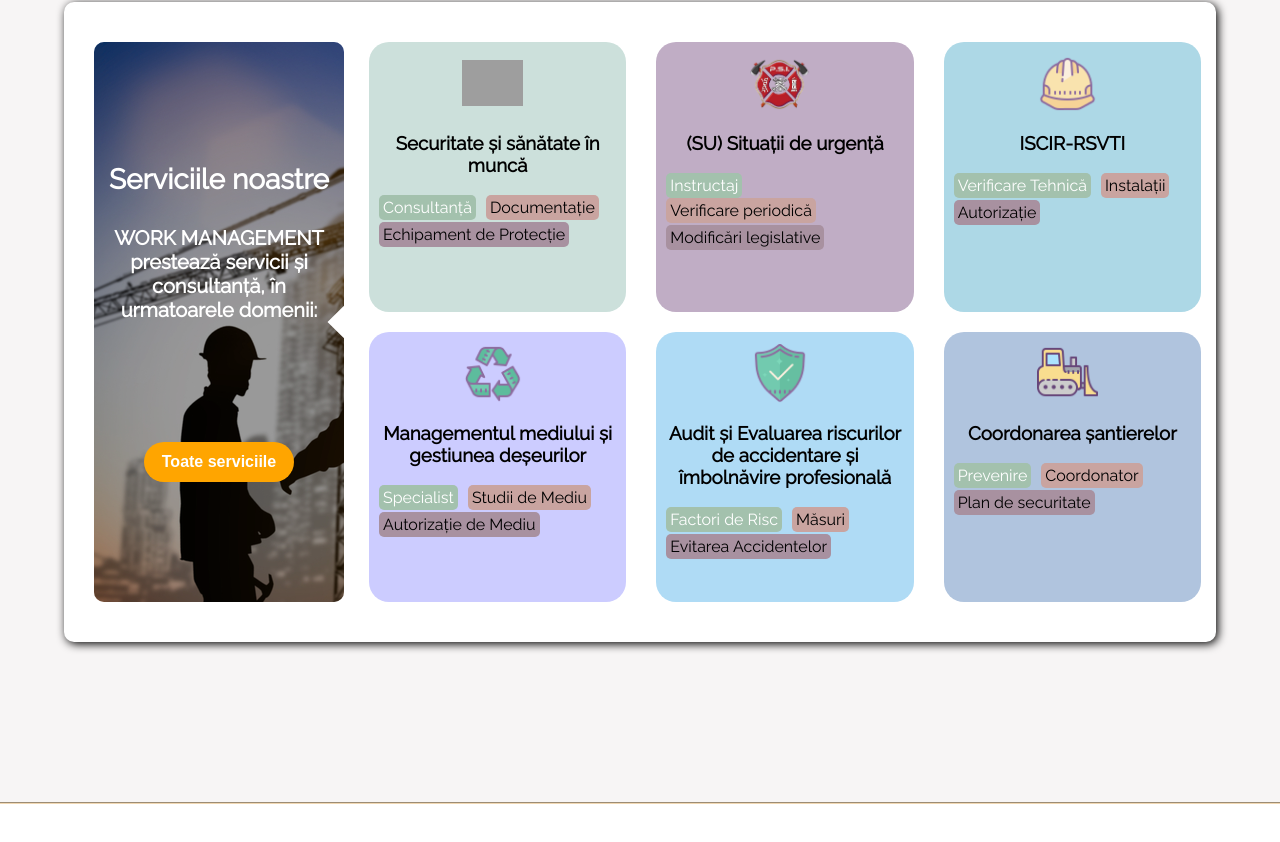
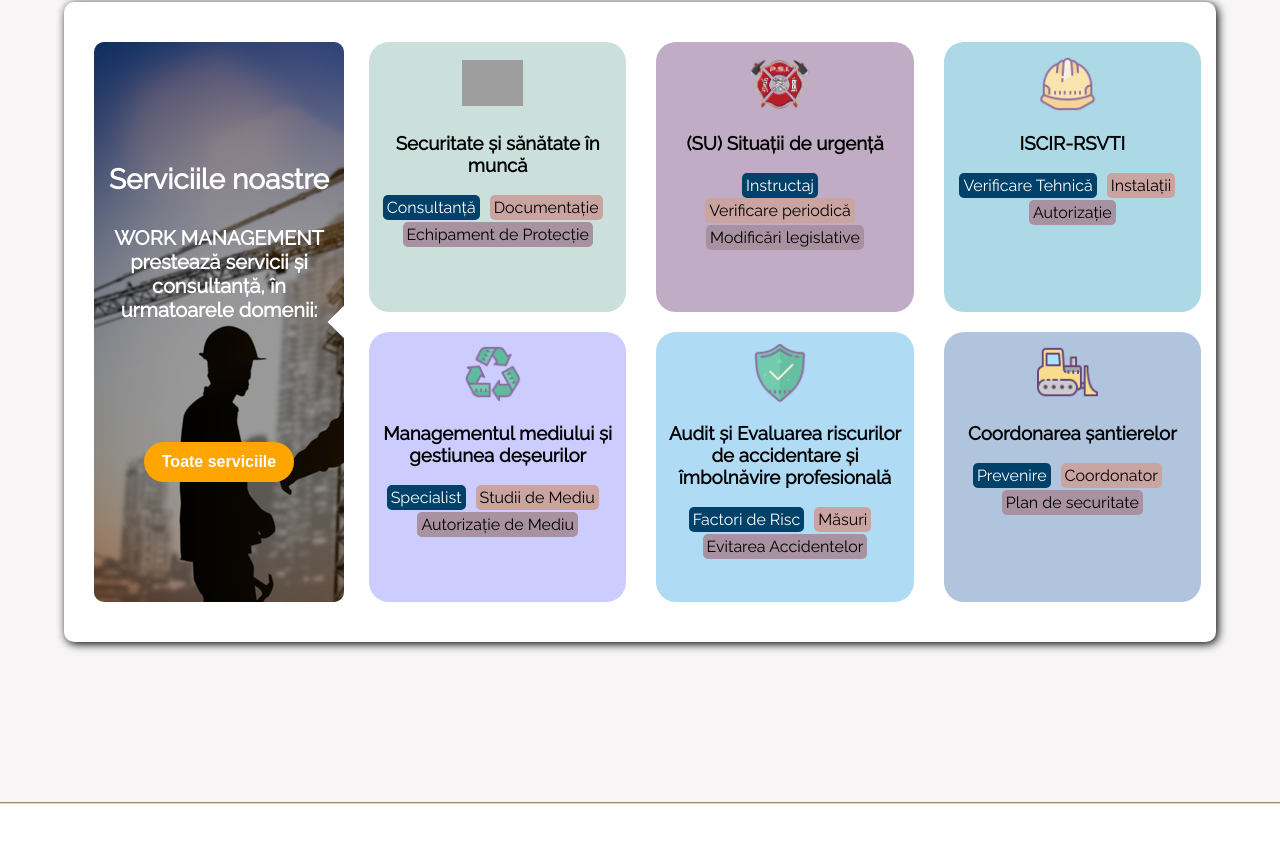
Before and after one commit to bmarcu13/work-management-website, a React (Create React App) app: page / in a window 1280 px wide. Shown: the part 1054-1896 px from the top of the page. Built offline with nearby package versions, Linux system fonts and the light colour scheme; grey boxes are pictures that could not be loaded.

Commit message:
restyled cards

```diff
--- a/src/Components/ServicesMainPage/ServicesMainPage.css
+++ b/src/Components/ServicesMainPage/ServicesMainPage.css
@@ -74,6 +74,8 @@
 
 .key-words {
     display: inline-flex;
+    justify-content: center;
+    align-self: flex-end;
     flex-wrap: wrap;
     width: 100%;
     box-sizing: border-box;
@@ -90,6 +92,7 @@
 .our-services-btn:hover {
     cursor: pointer;
     border: 2px solid black;
+
 }
 
 @media screen and (max-width: 1150px) and (min-width: 920px) {
--- a/src/Components/ServicesMainPage/ServicesMainPage.js
+++ b/src/Components/ServicesMainPage/ServicesMainPage.js
@@ -98,6 +98,7 @@ const Card = ({ cardData }) => {
                     display: "flex",
                     flexDirection: "column",
                     alignItems:'center',
+
                     height: "fit-content",
                 }}
             >
@@ -113,7 +114,6 @@ const Card = ({ cardData }) => {
                         src={cardData.card_icon}
                         style={{
                             position: "absolute",
-                            alignSelf:"center",
                             width: "100%",
                             height: "auto",
                             margin: "auto",
@@ -131,7 +131,7 @@ const Card = ({ cardData }) => {
                 <p
                     className="key-word-card"
                     style={{
-                        backgroundColor: "#A3C1AD",
+                        backgroundColor: "#00416A",
                         color: "white",
                         marginRight: "10px",
                     }}
```
